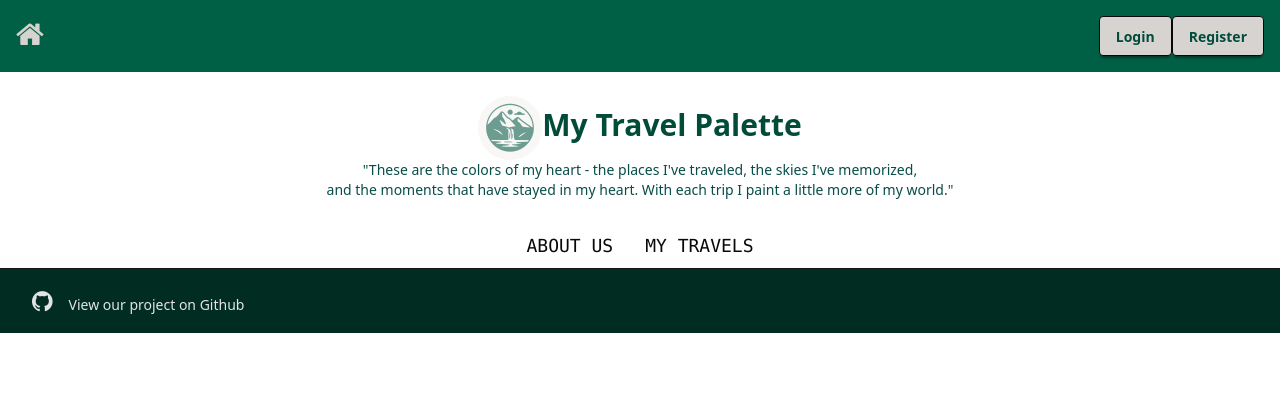
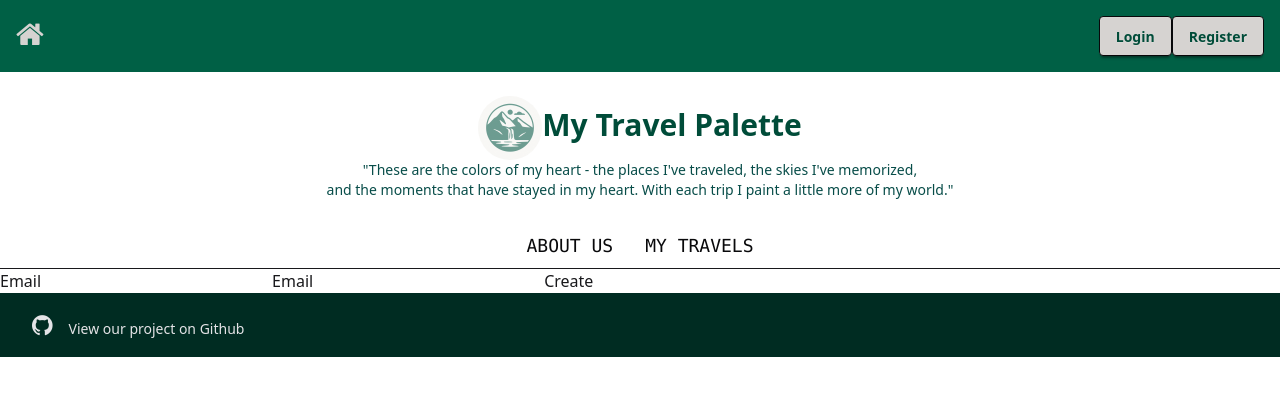
Before and after one commit to my-travel-palette/my-travel-palette, a React (Vite) app: page /log-in in a window 1280 px wide. Shown: the top 396 px of the page. Built offline with nearby package versions, Linux system fonts and the light colour scheme.

Commit message:
feat: add SignUp and Login pages

```diff
--- a/src/App.jsx
+++ b/src/App.jsx
@@ -10,6 +10,8 @@ import Header from "./components/Header";
 import AddTravelPage from "./pages/AddTravelPage";
 import AddBlogPage from "./pages/AddBlogPage";
 import Navbar from "./components/Navbar";
+import SignUp from "./pages/SignUp";
+import LogIn from "./pages/LogIn";
 
 function App() {
 
@@ -28,6 +30,8 @@ function App() {
         <Route path="/new-travel" element={<AddTravelPage />} />
         <Route path="/add-blog" element={<AddBlogPage />} />
         <Route path="/blog/edit/:blogId" element={<AddBlogPage />} />
+         <Route path="/sign-up" element={<SignUp />} />
+         <Route path="/log-in" element={<LogIn />} />
       </Routes>
 
       <Footer />
--- /dev/null
+++ b/src/pages/LogIn.jsx
@@ -0,0 +1,42 @@
+import { auth } from "../firebase";
+import { useState } from "react";
+import { signInWithEmailAndPassword } from "firebase/auth";
+
+const handleLogin = async (email, password) => {
+  await signInWithEmailAndPassword(auth, email, password);
+};
+
+
+function LogIn() {
+  const [login, setLogin] = useState("");
+  const [password, setPassword] = useState("");
+
+  const handleLogin = (e) => {
+    e.preventDefault();
+    handleLogin(login, password);
+  };
+
+  return (
+    <div>
+      <form onSubmit={handleLogin}>
+        <label htmlFor="email">Email</label>
+        <input
+          type="text"
+          name="email"
+          value={login}
+          onChange={(e) => setLogin(e.target.value)}
+        />
+        <label htmlFor="password">Email</label>
+        <input
+          type="text"
+          name="password"
+          value={password}
+          onChange={(e) => setPassword(e.target.value)}
+        />
+        <button>Create</button>
+      </form>
+    </div>
+  );
+}
+
+export default LogIn;
--- /dev/null
+++ b/src/pages/SignUp.jsx
@@ -0,0 +1,49 @@
+import { createUserWithEmailAndPassword } from "firebase/auth";
+import { doc, setDoc } from "firebase/firestore";
+import { auth, db } from "../firebase";
+import { useState } from "react";
+
+const handleSignUp = async (email, password) => {
+  const userCredential = await createUserWithEmailAndPassword(
+    auth,
+    email,
+    password
+  );
+  const user = userCredential.user;
+
+  // Create user profile in Firestore with role
+  await setDoc(doc(db, "users", user.uid), {
+    email: user.email,
+    role: "user", // or "admin" if needed
+  });
+};
+
+function SignUp() {
+  const [login, setLogin] = useState("");
+  const [password, setPassword] = useState("");
+
+  const handleLogin = (e) => {
+    e.preventDefault();
+    handleSignUp(login, password);
+  };
+
+  return (
+    <div>
+      <form onSubmit={handleLogin}>
+        <input
+          type="text"
+          value={login}
+          onChange={(e) => setLogin(e.target.value)}
+        />
+        <input
+          type="text"
+          value={password}
+          onChange={(e) => setPassword(e.target.value)}
+        />
+        <button>Create</button>
+      </form>
+    </div>
+  );
+}
+
+export default SignUp;
```
